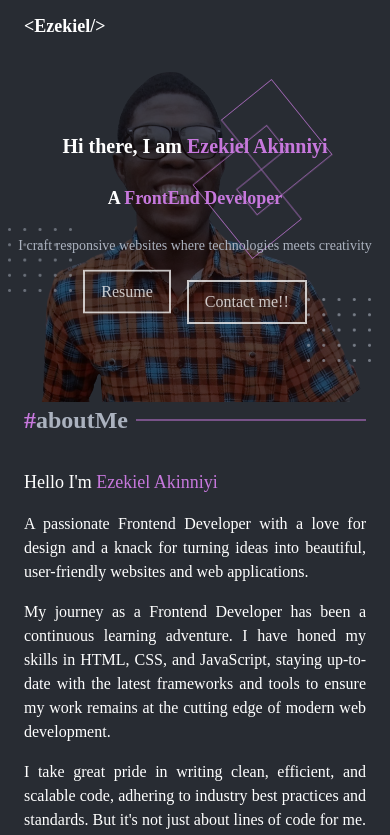
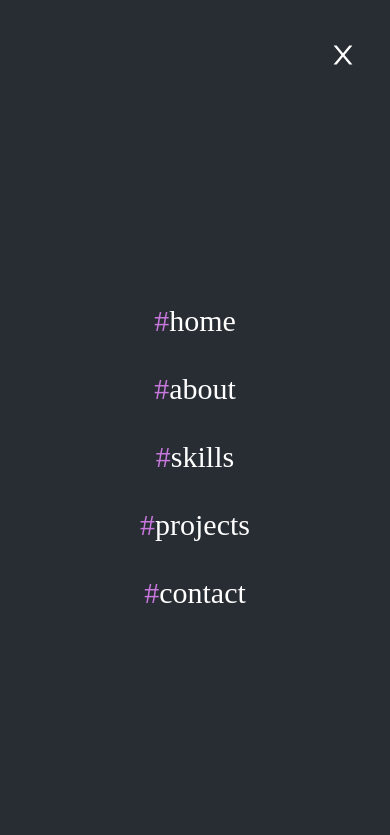
Before and after one commit to Wondersmasher/Latest-Portfolio, a React (Vite) app: page / in a window 390 px wide. Shown: the top 835 px of the page. Built offline with nearby package versions, Linux system fonts and the light colour scheme.

Commit message:
slide in and out functionality of side nav bar

```diff
--- a/src/components/NavBar.jsx
+++ b/src/components/NavBar.jsx
@@ -1,18 +1,41 @@
-import React from "react";
-
+import React, { useState } from "react";
+import { RxHamburgerMenu } from "react-icons/rx";
+import { AiOutlineClose } from "react-icons/ai";
+import { motion, AnimatePresence } from "framer-motion";
 const NavBar = ({ about, home, skills, projects, contact }) => {
+  const [showSideBar, setShowSideBar] = useState(true);
   const scroll = (theRef) => {
     theRef.current?.scrollIntoView({
       behavior: "smooth",
     });
+    closeSideBar();
+  };
+  const openSideBar = () => setShowSideBar(true);
+
+  const closeSideBar = () => setShowSideBar(false);
+  // Animation
+  const item = {
+    exit: {
+      opacity: 0,
+      x: -50,
+      transition: {
+        ease: "easeInOut",
+        duration: 0.5,
+        // delay: 0.5,
+      },
+    },
   };
   return (
-    <nav className="flex justify-between items-center px-6 py-3 md:py-6 md:px-12 lg:px-32 sticky top-0 z-50">
-      <div className="flex justify-center items-center gap-2">
+    <nav className="flex justify-between items-center px-6 py-3 md:py-6 md:px-12 lg:px-32 sticky top-0 z-50 ">
+      <div className="flex justify-center items-center gap-2 ">
         <p className=" font-bold text-lg md:text-xl lg:text-2xl">
           {"<Ezekiel/>"}
         </p>
-        <audio src="/audio/leva-eternity.mp3" loop autoPlay></audio>
+        {/* <audio src="/audio/leva-eternity.mp3" loop autoPlay></audio> */}
+      </div>
+
+      <div className="lg:hidden visible " onClick={openSideBar}>
+        <RxHamburgerMenu size={30} />
       </div>
       <ul className="md:flex justify-center items-center gap-4 hidden md:visible ">
         <li className="cursor-pointer " onClick={() => scroll(home)}>
@@ -21,7 +44,7 @@ const NavBar = ({ about, home, skills, projects, contact }) => {
         <li className="cursor-pointer " onClick={() => scroll(about)}>
           <span className="text-primary">#</span>
           about
-        </li>{" "}
+        </li>
         <li className="cursor-pointer " onClick={() => scroll(skills)}>
           <span className="text-primary">#</span>skills
         </li>
@@ -32,6 +55,55 @@ const NavBar = ({ about, home, skills, projects, contact }) => {
           <span className="text-primary">#</span>contact
         </li>
       </ul>
+      <AnimatePresence>
+        {showSideBar && (
+          <motion.ul
+            variants={item}
+            initial={{ x: 50, opacity: 0 }}
+            animate={{ opacity: 1, x: 0 }}
+            transition={{ duration: 0.5 }}
+            exit="exit"
+            className={`h-screen w-screen absolute top-0 left-0 flex flex-col gap-8 p-8 visible lg:hidden  bg-black items-center justify-start`}
+          >
+            <div className="self-end mt-2" onClick={closeSideBar}>
+              <AiOutlineClose size={30} />
+            </div>
+            <div className=" flex flex-col gap-8 justify-center items-center flex-1">
+              <li
+                className="cursor-pointer text-3xl"
+                onClick={() => scroll(home)}
+              >
+                <span className="text-primary  ">#</span>home
+              </li>
+              <li
+                className="cursor-pointer text-3xl"
+                onClick={() => scroll(about)}
+              >
+                <span className="text-primary ">#</span>
+                about
+              </li>
+              <li
+                className="cursor-pointer text-3xl"
+                onClick={() => scroll(skills)}
+              >
+                <span className="text-primary ">#</span>skills
+              </li>
+              <li
+                className="cursor-pointer text-3xl"
+                onClick={() => scroll(projects)}
+              >
+                <span className="text-primary ">#</span>projects
+              </li>
+              <li
+                className="cursor-pointer text-3xl"
+                onClick={() => scroll(contact)}
+              >
+                <span className="text-primary ">#</span>contact
+              </li>
+            </div>
+          </motion.ul>
+        )}
+      </AnimatePresence>
     </nav>
   );
 };
```
